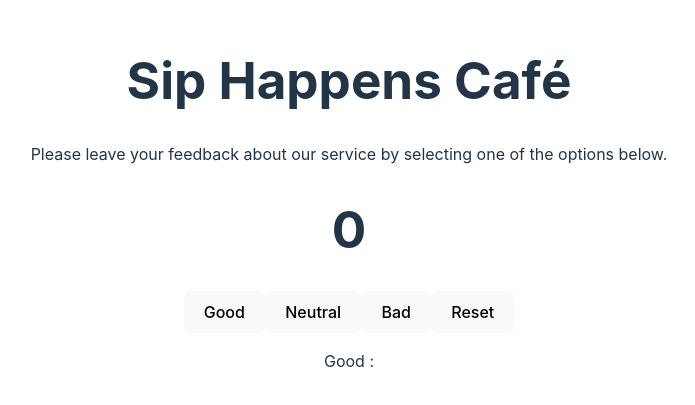
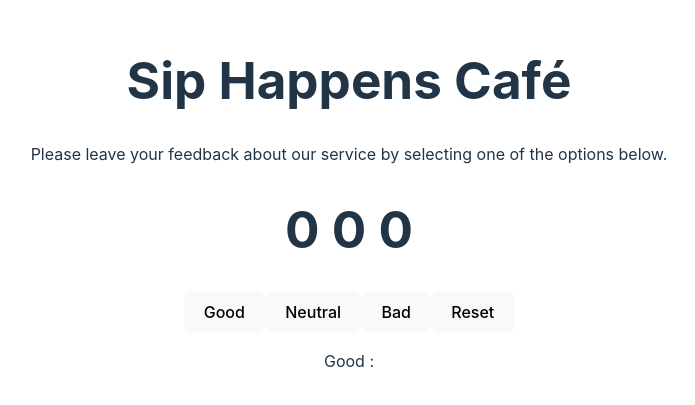
Before and after one commit to oleksamor/goit-react-hw-02, a React (Vite) app: page / in a window 1280 px wide. Shown: the part 197-602 px from the top of the page, without its empty margins (291-986 px from the left). Built offline with nearby package versions, Linux system fonts and the light colour scheme.

Commit message:
counters reset in h1

```diff
--- a/src/Components/Options/Options.jsx
+++ b/src/Components/Options/Options.jsx
@@ -1,21 +1,31 @@
 import { useState } from "react";
 
 const Options = () => {
-  const [counter, setCounter] = useState(0);
+  const [counterGood, setCounterGood] = useState(0);
+  const [counterBad, setCounterBad] = useState(0);
+  const [counterNeutral, setCounterNeutral] = useState(0);
 
   const handleGoodClick = () => {
-    setCounter(counter + 1);
+    setCounterGood(counterGood + 1);
   };
-  const handleNeutralClick = () => {};
-  const handleBadClick = () => {};
+  const handleNeutralClick = () => {
+    setCounterNeutral(counterNeutral + 1);
+  };
+  const handleBadClick = () => {
+    setCounterBad(counterBad + 1);
+  };
   const handleResetClick = () => {
-    setCounter(0);
+    setCounterGood(0);
+    setCounterBad(0);
+    setCounterNeutral(0);
   };
 
   return (
     <div>
       <div>
-        <h1>{counter}</h1>
+        <h1>
+          {counterGood} {counterNeutral} {counterBad}
+        </h1>
       </div>
 
       <button onClick={handleGoodClick} className="btn">
```
